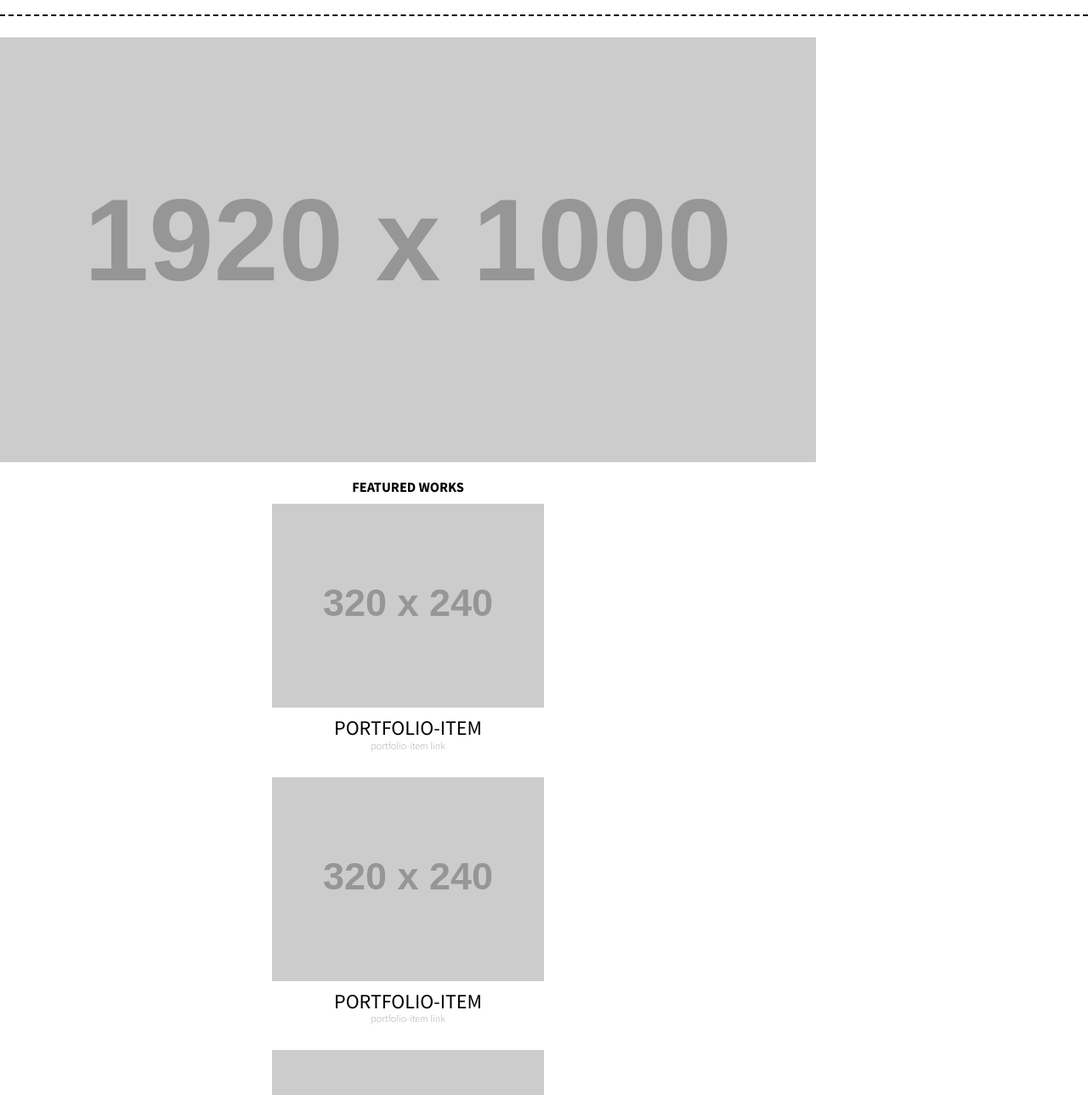
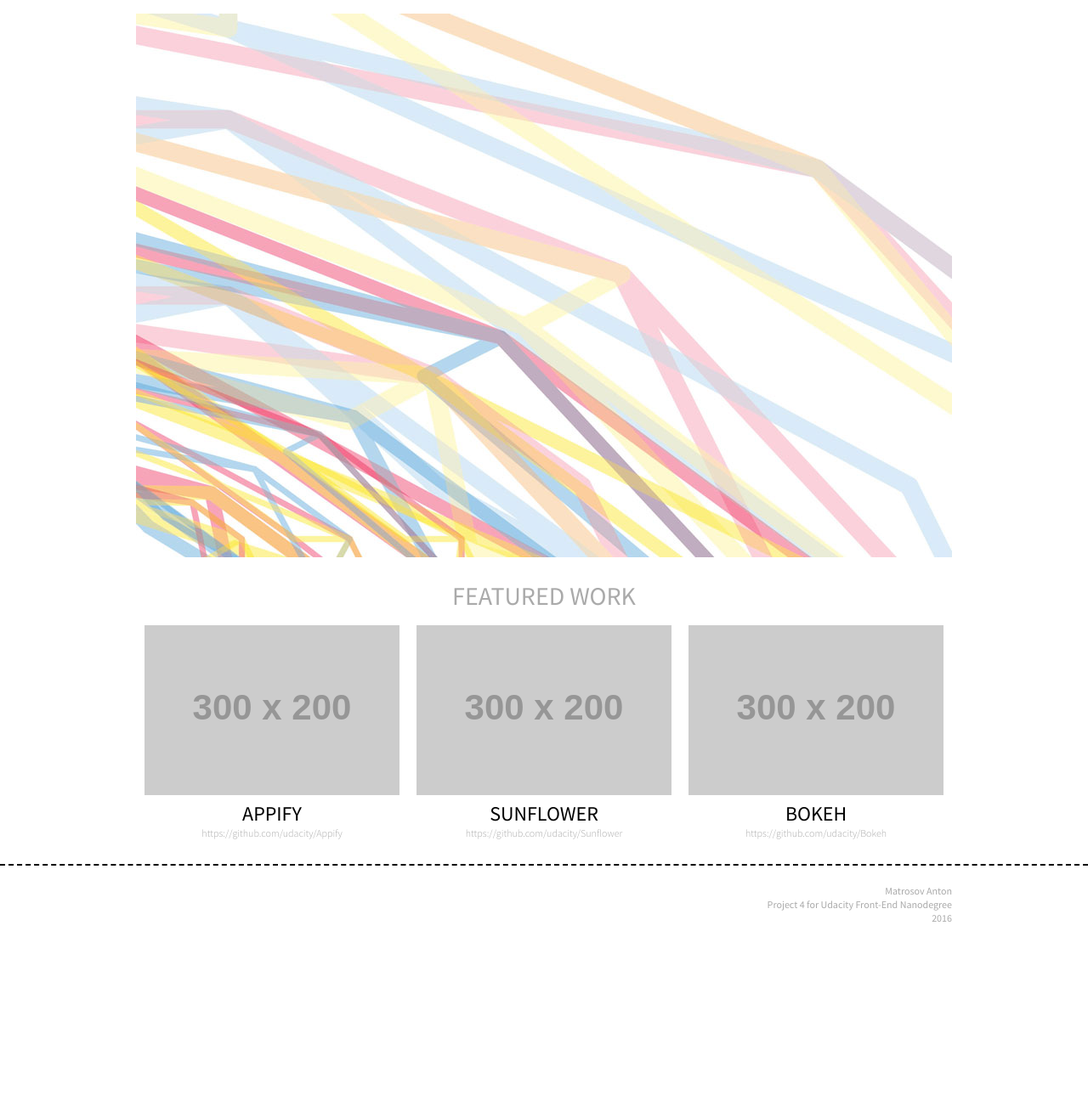
Before and after one commit to antmatr/frontend-nanodegree-portfolio, a plain HTML site: page index.html in a window 1280 px wide. Shown: the part 141-1430 px from the top of the page at 85% size. After the commit the page ends 1252 px from the top, so only its background shows below. Drawn offline with nearby package versions, Linux system fonts and the light colour scheme; placeholder pictures from the web are drawn by us.

Commit message:
Update layout, images

```diff
--- a/css/style.css
+++ b/css/style.css
@@ -4,9 +4,9 @@
     box-sizing: border-box;
 }
 
+/* Common styles */
 body {
-    font-size: 14px;
-    font-family: 'Source Sans Pro', sans-serif;
+    font: 14px/1 'Source Sans Pro', sans-serif;
 }
 
 img {
@@ -15,63 +15,17 @@ img {
     max-width: 100%;
 }
 
+.container {
+    max-width: 960px;
+    margin: 0 auto;
+}
+
 .flex-container {
     display: flex;
     -ms-flex-wrap: wrap;
     -webkit-flex-wrap: wrap;
     flex-wrap: wrap;
-}
-
-header {
-    width: 100%;
-    padding-bottom:20px;
-    border-bottom: 2px dashed #000;
-    margin-bottom: 25px;
-    text-align: center;
-}
-
-.header-title {
-    font-weight: 300;
-    margin: 0 auto;
-}
-
-.header-subtitle {
-    font-weight: 400;
-    font-size: 14px;
-    margin: 0 auto;
-}
-
-.portfolio-title {
-    margin: 20px auto 10px;
-    text-align: center;
-}
-
-.portfolio-item {
-    width:100%;
-    text-align:center;
-}
-
-.portfolio-item-title {
-    margin: 10px auto 0;
-    font-size:24px;
-    font-weight:400;
-}
-
-.portfolio-item-link {
-    margin: 0 auto 30px;
-    font-weight:300;
-    font-size:12px;
-}
-
-footer {
-    width:100%;
-    border-top: 2px dashed #000;
-    padding:10px;
-    font-size:12px;
-}
-
-.footer-text {
-
+    justify-content: space-around;
 }
 
 .text-uppercase {
@@ -81,3 +35,96 @@ footer {
 .text-muted {
     color: #aaa;
 }
+
+.text-light {
+    font-weight: 300;
+}
+
+.text-normal {
+    font-weight: 400;
+}
+
+.text-bold {
+    font-weight: 700;
+}
+
+/* Header*/
+header {
+    width: 100%;
+    padding-bottom: 20px;
+    border-bottom: 2px dashed #000;
+    margin-bottom: 25px;
+    text-align: center;
+}
+
+.header-title-container {
+    width: 100%;
+}
+
+.header-title {
+    font-weight: 300;
+    font-size: 30px;
+    margin: 0 auto;
+}
+
+.header-subtitle {
+    font-size: 14px;
+    margin: 5px auto 0;
+}
+
+/* Portfolio */
+.portfolio-title {
+    margin: 30px auto 20px;
+    font-size: 22px;
+    text-align: center;
+}
+
+.portfolio-item {
+    text-align: center;
+}
+
+.portfolio-item-title {
+    margin: 10px auto 0;
+    font-size: 24px;
+}
+
+.portfolio-item-link {
+    margin: 5px auto 30px;
+    font-size: 12px;
+}
+
+/* Footer */
+footer {
+    width: 100%;
+    border-top: 2px dashed #000;
+    padding: 10px;
+    font-size: 12px;
+    line-height: 16px;
+    text-align: right;
+}
+
+/* Responsive @media */
+@media screen and (min-width:768px) {
+    header {
+        padding-top: 20px;
+    }
+
+    .logo {
+        align-self: center;
+        margin-left: 5px;
+    }
+
+    .header-title-container {
+        width: auto;
+        margin-right: 15px;
+        align-self: center;
+        text-align: right;
+    }
+
+    .header-title {
+        font-size: 40px;
+    }
+    .portfolio-title {
+    font-size: 30px;
+}
+}
--- a/index.html
+++ b/index.html
@@ -2,84 +2,94 @@
 <html xmlns="http://www.w3.org/1999/xhtml">
 <head>
     <title>Udacity portfolio project</title>
+    <meta charset="utf-8" />
     <meta name="viewport" content="width=device-width, initial-scale=1.0" />
+    <meta name="description" content="Project 4 for Udacity Front-End Nanodegree" />
     <link href='https://fonts.googleapis.com/css?family=Source+Sans+Pro:400,300,700' rel='stylesheet' type='text/css'>
     <link href="https://necolas.github.io/normalize.css/latest/normalize.css" rel="stylesheet" />
     <link href="css/style.css" rel="stylesheet" />
 </head>
 <body>
-    <div class="flex-container">
 
     <header>
+        <div class="container flex-container">
             <img class="logo" src="img/logo.svg" alt="Antmatr logo" />
-            <h1 class="header-title text-uppercase">
+
+            <div class="header-title-container">
+                <h1 class="header-title text-uppercase text-light">
                     Matrosov Anton
                 </h1>
-            <h2 class="header-subtitle text-uppercase text-muted">
+                <h2 class="header-subtitle text-uppercase text-muted text-normal">
                     Front-End Developer
                 </h2>
+            </div>
+        </div>
     </header>
 
-        <section class="illustration">
+    <section class="illustration container">
         <picture>
-                <source media="screen and (max-width: 460px)" srcset="http://www.placehold.it/480x640/441111 480w, http://www.placehold.it/960x1280/441111 2x" />
-                <source media="screen and (min-width: 461px)" srcset="http://www.placehold.it/960x500/441111 960w, http://www.placehold.it/1920x1000/441111 2x" />
-                <img src="http://www.placehold.it/960x500/441111" alt="Main illustration" />
+            <source media="screen and (max-width: 460px)" srcset="img/illustration_480x640.jpg 1x, img/illustration_960x1280.jpg 2x" />
+            <source media="screen and (min-width: 461px)" srcset="img/illustration_960x640.jpg 1x, img/illustration_1920x1280.jpg 2x" />
+            <img src="img/illustration_960x640.jpg" alt="Main illustration" />
         </picture>
     </section>
 
-        <section class="portfolio">
-            <h3 class="portfolio-title text-uppercase">Featured works</h3>
-            <div class="flex-container portfolio-items-container">
+    <section class="portfolio container">
+        <h3 class="portfolio-title text-uppercase text-muted text-normal">Featured work</h3>
+        <div class="flex-container">
 
-                <div class="portfolio-item">
+            <article class="portfolio-item">
                 <picture>
-                        <source srcset="http://www.placehold.it/320x240/441144, http://www.placehold.it/640x480/441144 2x" />
-                        <img src="http://www.placehold.it/320x240/441144" alt="Work-item preview" />
+                    <source srcset="http://www.placehold.it/300x200/441144, http://www.placehold.it/600x400/441144 2x" />
+                    <img src="http://www.placehold.it/300x200/441144" alt="Work-item preview" />
                 </picture>
-                    <h5 class="portfolio-item-title text-uppercase">
-                        Portfolio-item
+                <h5 class="portfolio-item-title text-uppercase text-normal">
+                    Appify
                 </h5>
-                    <p class="portfolio-item-link text-muted">
-                        portfolio-item link
+                <p class="portfolio-item-link text-muted text-light">
+                    https://github.com/udacity/Appify
                 </p>
-                </div>
+            </article>
 
-                <div class="portfolio-item">
+            <article class="portfolio-item">
                 <picture>
-                        <source srcset="http://www.placehold.it/320x240/111144, http://www.placehold.it/640x480/111144 2x" />
-                        <img src="http://www.placehold.it/320x240/111144" alt="Work-item preview" />
+                    <source srcset="http://www.placehold.it/300x200/111144, http://www.placehold.it/600x400/111144 2x" />
+                    <img src="http://www.placehold.it/300x200/111144" alt="Work-item preview" />
                 </picture>
-                    <h5 class="portfolio-item-title text-uppercase">
-                        Portfolio-item
+                <h5 class="portfolio-item-title text-uppercase text-normal">
+                    Sunflower
                 </h5>
-                    <p class="portfolio-item-link text-muted">
-                        portfolio-item link
+                <p class="portfolio-item-link text-muted text-light">
+                    https://github.com/udacity/Sunflower
                 </p>
-                </div>
+            </article>
 
-                <div class="portfolio-item">
+            <article class="portfolio-item">
                 <picture>
-                        <source srcset="http://www.placehold.it/320x240/114444, http://www.placehold.it/640x480/114444 2x" />
-                        <img src="http://www.placehold.it/320x240/114444" alt="Work-item preview" />
+                    <source srcset="http://www.placehold.it/300x200/114444, http://www.placehold.it/600x400/114444 2x" />
+                    <img src="http://www.placehold.it/300x200/114444" alt="Work-item preview" />
                 </picture>
-                    <h5 class="portfolio-item-title text-uppercase">
-                        Portfolio-item
+                <h5 class="portfolio-item-title text-uppercase text-normal">
+                    Bokeh
                 </h5>
-                    <p class="portfolio-item-link text-muted">
-                        portfolio-item link
+                <p class="portfolio-item-link text-muted text-light">
+                    https://github.com/udacity/Bokeh
                 </p>
-                </div>
+            </article>
 
         </div>
     </section>
 
     <footer class="text-muted">
-            <p>Matrosov Anton</p>
-            <p>Project 4 for Udacity Front-End Nanodegree</p>
-            <p>2016</p>
+        <div class="container">
+            <p>
+                Matrosov Anton <br />
+                Project 4 for Udacity Front-End Nanodegree <br />
+                2016
+            </p>
+        </div>
+
     </footer>
 
-    </div>
 </body>
 </html>
```
Also changed, not shown: img/illustration_1920x1280.jpg (added), img/illustration_480x640.jpg (added), img/illustration_960x1280.jpg (added), img/illustration_960x640.jpg (added), 1 other file. Lines whose indentation alone changed are shown as unchanged.
